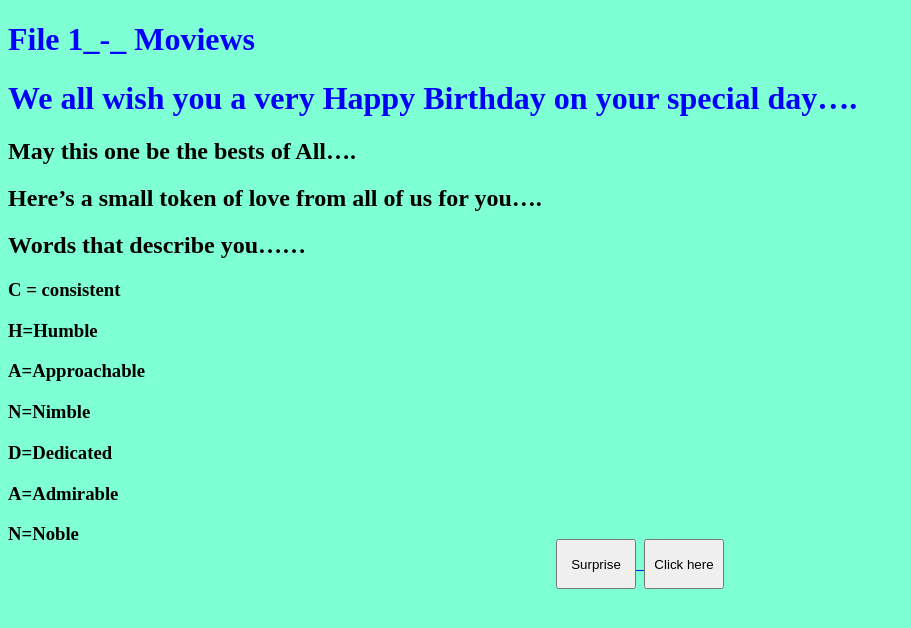
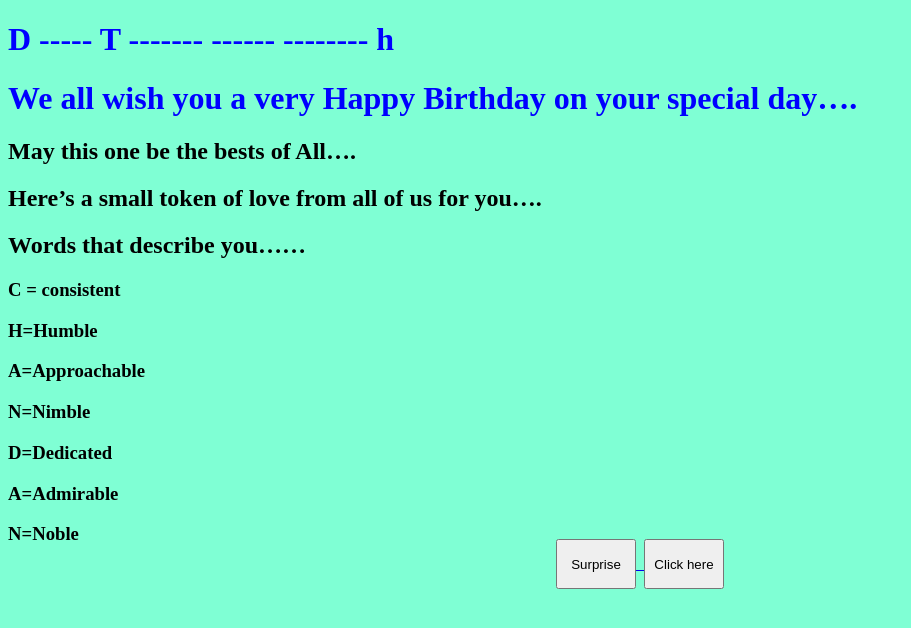
Before and after one commit to kandimallanikhil/dockerproj, a plain HTML site: page index.html in a window 1280 px wide. Shown: the whole page, without its empty margins (0-911 px from the left). Drawn offline with Linux system fonts and the light colour scheme.

Commit message:
Update index.html

```diff
--- a/index.html
+++ b/index.html
@@ -8,7 +8,7 @@
 }
 </style>
 <body style="background-color:aquamarine;">
-  <h1 style="color:#0000FF;"> File 1_-_ Moviews</h1>
+  <h1 style="color:#0000FF;"> D ----- T  -------        ------             -------- h</h1>
 <h1 style="color:#0000FF;"> We all wish you a very Happy Birthday on your special day….</h1>
 <h2> May this one be the bests of All….</h2>
 <h2> Here’s a small token of love from all of us for you….</h2>
```
